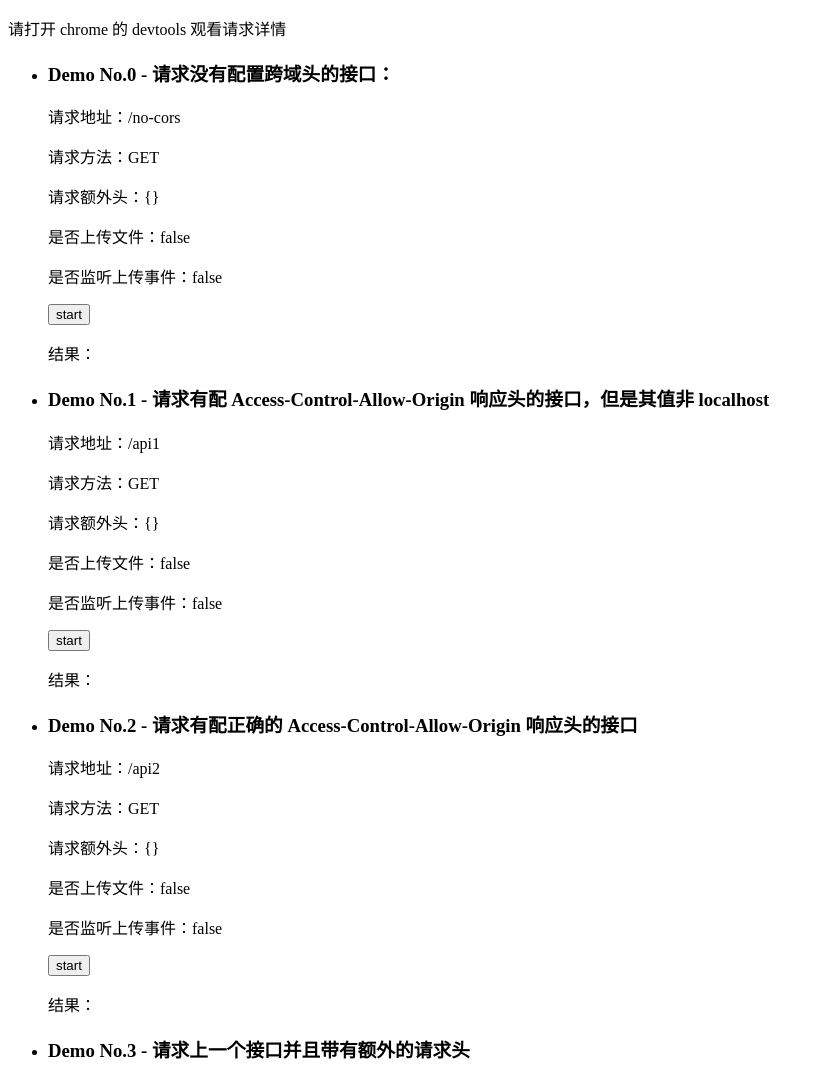
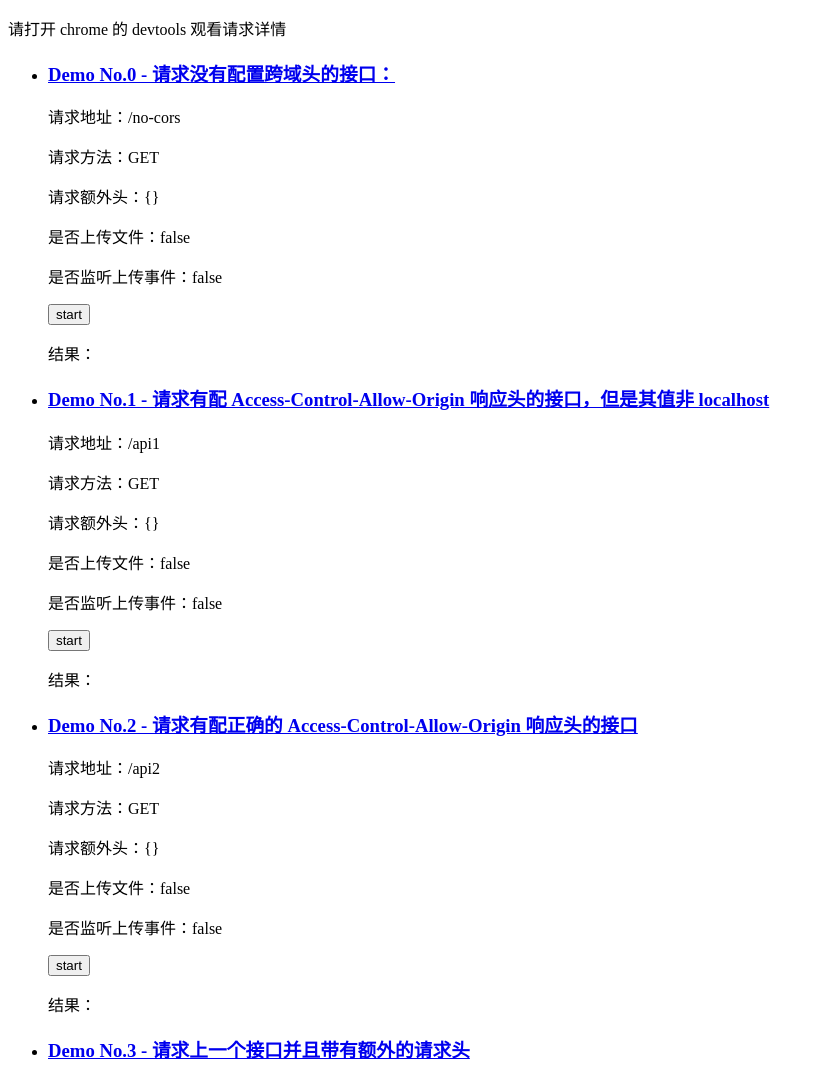
Before and after one commit to serenader2014/http-cors-demo, a website: page index.ejs in a window 1280 px wide. Shown: the top 1065 px of the page, without its empty margins (0-825 px from the left). Drawn offline with nearby package versions, Linux system fonts and the light colour scheme; files that its build step writes are made by us from their sources.

Commit message:
add hash link

```diff
--- a/index.ejs
+++ b/index.ejs
@@ -9,7 +9,7 @@
   <ul>
   </ul>
   <script type="text/template" id="tmpl">
-    <h3>Demo No.{{index}} - {{desc}}</h3>
+    <h3><a href="#no{{index}}" id="no{{index}}">Demo No.{{index}} - {{desc}}</a></h3>
     <p>请求地址：<span>{{url}}</span></p>
     <p>请求方法：<span>{{method}}</span></p>
     <p>请求额外头：<span>{{headers}}</span></p>
```
